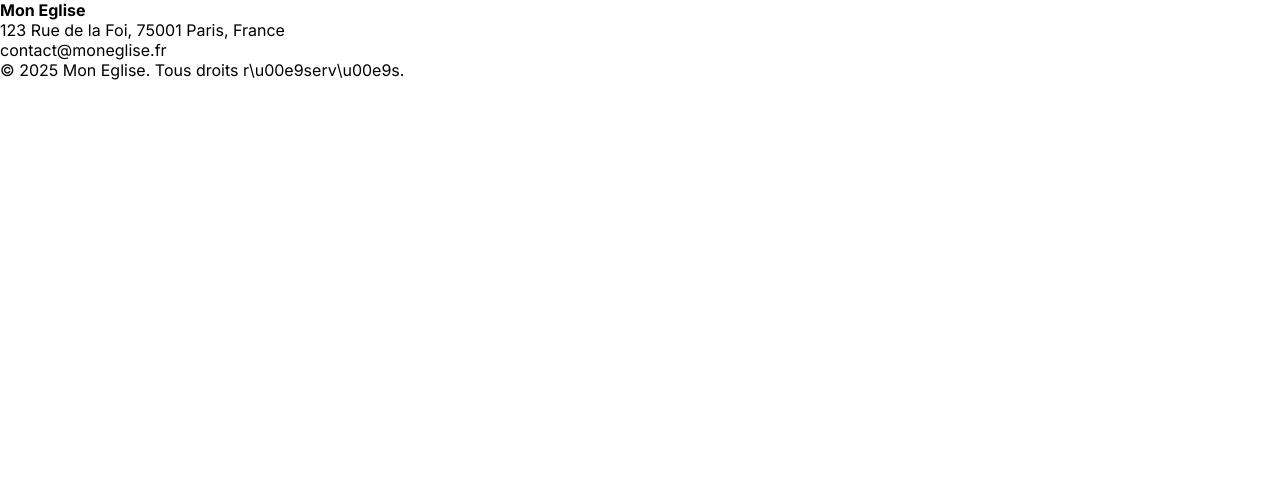
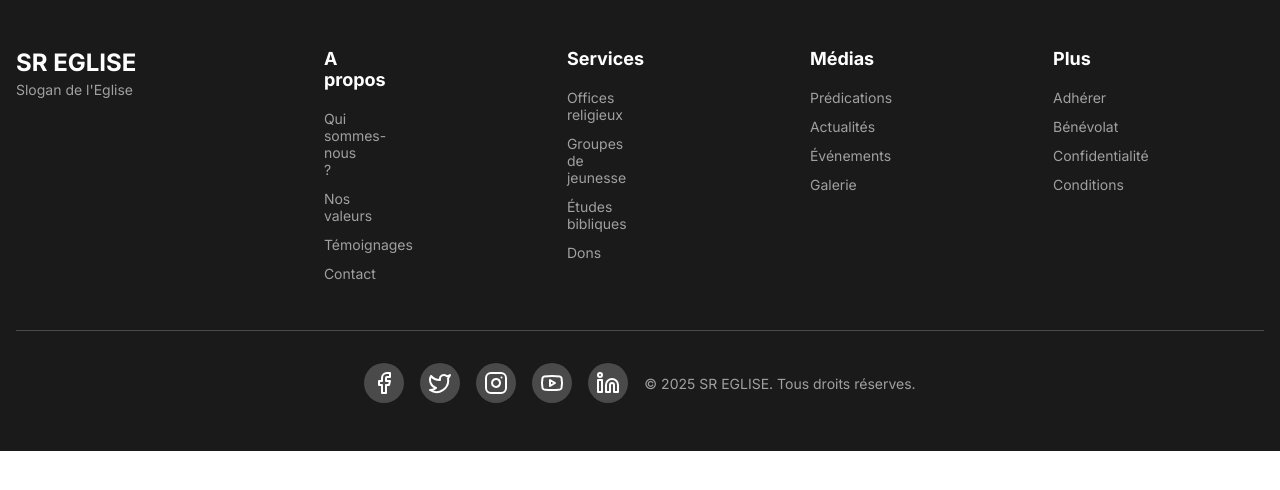
Before and after one commit to MARCOOOOOOOOOOOOOOOOO123/SR, a Next.js app: page /client-components/Footer in a window 1280 px wide. Shown: the top 490 px of the page. Built offline with nearby package versions, Linux system fonts and the light colour scheme.

Commit message:
Initial commit du projet SR7

```diff
--- a/package.json
+++ b/package.json
@@ -9,6 +9,7 @@
     "lint": "next lint"
   },
   "dependencies": {
+    "lucide-react": "^0.539.0",
     "next": "15.4.6",
     "react": "19.1.0",
     "react-dom": "19.1.0",
--- a/src/app/client-components/Footer/Footer.module.css
+++ b/src/app/client-components/Footer/Footer.module.css
@@ -0,0 +1,141 @@
+/* Fichier: Footer.module.css */
+
+.footer {
+    background-color: #1a1a1a;
+    color: #fff;
+    padding: 3rem 1rem;
+    font-family: 'Inter', sans-serif;
+}
+
+.container {
+    max-width: 1280px;
+    margin: 0 auto;
+    display: flex;
+    flex-direction: column;
+    gap: 3rem;
+    text-align: center;
+}
+
+@media (min-width: 768px) {
+    .container {
+        flex-direction: row;
+        justify-content: space-between;
+        text-align: left;
+    }
+}
+
+.logoAndSlogan {
+    display: flex;
+    flex-direction: column;
+    align-items: center;
+}
+
+@media (min-width: 768px) {
+    .logoAndSlogan {
+        align-items: flex-start;
+    }
+}
+
+.brandName {
+    font-size: 1.5rem;
+    font-weight: 700;
+}
+
+.slogan {
+    font-size: 0.875rem;
+    color: #a0a0a0;
+    margin-top: 0.25rem;
+}
+
+.footerLinks {
+    display: grid;
+    grid-template-columns: repeat(auto-fit, minmax(120px, 1fr));
+    gap: 2rem;
+    width: 100%;
+}
+
+@media (min-width: 768px) {
+    .footerLinks {
+        width: auto;
+    }
+}
+
+.linkGroup {
+    display: flex;
+    flex-direction: column;
+    gap: 0.75rem;
+    margin-right: 800px;
+}
+
+.linkTitle {
+    font-size: 1.125rem;
+    font-weight: 700;
+    margin-bottom: 0.5rem;
+    color: #fff;
+}
+
+.link {
+    font-size: 0.875rem;
+    color: #a0a0a0;
+    text-decoration: none;
+    transition: color 0.3s ease;
+}
+
+.link:hover {
+    color: #fff;
+}
+
+.divider {
+    height: 1px;
+    background-color: #4a4a4a;
+    margin: 3rem auto 2rem;
+    max-width: 1280px;
+}
+
+.bottomSection {
+    display: flex;
+    flex-direction: column;
+    align-items: center;
+    gap: 1rem;
+}
+
+@media (min-width: 768px) {
+    .bottomSection {
+        flex-direction: row;
+        justify-content: center;
+    }
+}
+
+.socialIcons {
+    display: flex;
+    gap: 1rem;
+    margin-bottom: 1rem;
+}
+
+@media (min-width: 768px) {
+    .socialIcons {
+        margin-bottom: 0;
+    }
+}
+
+.socialIcons a {
+    color: #fff;
+    background-color: #4a4a4a;
+    width: 2.5rem;
+    height: 2.5rem;
+    border-radius: 9999px;
+    display: flex;
+    align-items: center;
+    justify-content: center;
+    transition: background-color 0.3s ease;
+}
+
+.socialIcons a:hover {
+    background-color: #fff;
+    color: #1a1a1a;
+}
+
+.copyright {
+    font-size: 0.875rem;
+    color: #a0a0a0;
+}
--- a/src/app/client-components/Footer/page.jsx
+++ b/src/app/client-components/Footer/page.jsx
@@ -1,22 +1,66 @@
 import React from 'react';
 import styles from '@/app/client-components/Footer/Footer.module.css';
-import Image from 'next/image';
 
-// Composant de pied de page
+// Importation d'ic\u00f4nes Lucide React pour les r\u00e9seaux sociaux
+import { Facebook, Twitter, Instagram, Youtube, Linkedin } from 'lucide-react';
+
+// Composant de pied de page personnalis\u00e9 pour un projet d'\u00e9glise
 const Footer = () => {
   return (
-    <footer className="bg-gray-800 text-white py-12">
-      <div className="container mx-auto px-4 text-center">
-        <div className="mb-6">
-          <h4 className="text-xl font-bold mb-2">Mon Eglise</h4>
-          <p className="text-sm text-gray-400">123 Rue de la Foi, 75001 Paris, France</p>
-          <p className="text-sm text-gray-400">contact@moneglise.fr</p>
+    <footer className={styles.footer}>
+      <div className={styles.container}>
+        <div className={styles.logoAndSlogan}>
+          <div className={styles.logo}>
+            {/* \u00c0 personnaliser avec le logo de l'\u00e9glise */}
+            <h2 className={styles.brandName}>SR EGLISE</h2>
+            <p className={styles.slogan}>Slogan de l'Eglise</p>
+          </div>
         </div>
-        <div className="flex justify-center space-x-6 mb-6">
 
+        <div className={styles.footerLinks}>
+          <div className={styles.linkGroup}>
+            <p className={styles.linkTitle}>A propos</p>
+            <a href="#" className={styles.link}>Qui sommes-nous ?</a>
+            <a href="#" className={styles.link}>Nos valeurs</a>
+            <a href="#" className={styles.link}>Témoignages</a>
+            <a href="#" className={styles.link}>Contact</a>
+          </div>
+          <div className={styles.linkGroup}>
+            <p className={styles.linkTitle}>Services</p>
+            <a href="#" className={styles.link}>Offices religieux</a>
+            <a href="#" className={styles.link}>Groupes de jeunesse</a>
+            <a href="#" className={styles.link}>Études bibliques</a>
+            <a href="#" className={styles.link}>Dons</a>
+          </div>
+          <div className={styles.linkGroup}>
+            <p className={styles.linkTitle}>Médias</p>
+            <a href="#" className={styles.link}>Prédications</a>
+            <a href="#" className={styles.link}>Actualités</a>
+            <a href="#" className={styles.link}>Événements</a>
+            <a href="#" className={styles.link}>Galerie</a>
+          </div>
+          <div className={styles.linkGroup}>
+            <p className={styles.linkTitle}>Plus</p>
+            <a href="#" className={styles.link}>Adhérer</a>
+            <a href="#" className={styles.link}>Bénévolat</a>
+            <a href="#" className={styles.link}>Confidentialité</a>
+            <a href="#" className={styles.link}>Conditions</a>
+          </div>
         </div>
-        <p className="text-sm text-gray-500">
-          &copy; {new Date().getFullYear()} Mon Eglise. Tous droits r\u00e9serv\u00e9s.
+      </div>
+
+      <div className={styles.divider}></div>
+
+      <div className={styles.bottomSection}>
+        <div className={styles.socialIcons}>
+          <a href="#" aria-label="Facebook"><Facebook size={24} /></a>
+          <a href="#" aria-label="Twitter"><Twitter size={24} /></a>
+          <a href="#" aria-label="Instagram"><Instagram size={24} /></a>
+          <a href="#" aria-label="YouTube"><Youtube size={24} /></a>
+          <a href="#" aria-label="LinkedIn"><Linkedin size={24} /></a>
+        </div>
+        <p className={styles.copyright}>
+          &copy; {new Date().getFullYear()} SR EGLISE. Tous droits réserves.
         </p>
       </div>
     </footer>
```
Also changed, not shown: 1 other file (tests, documents, lock files or other folders).
